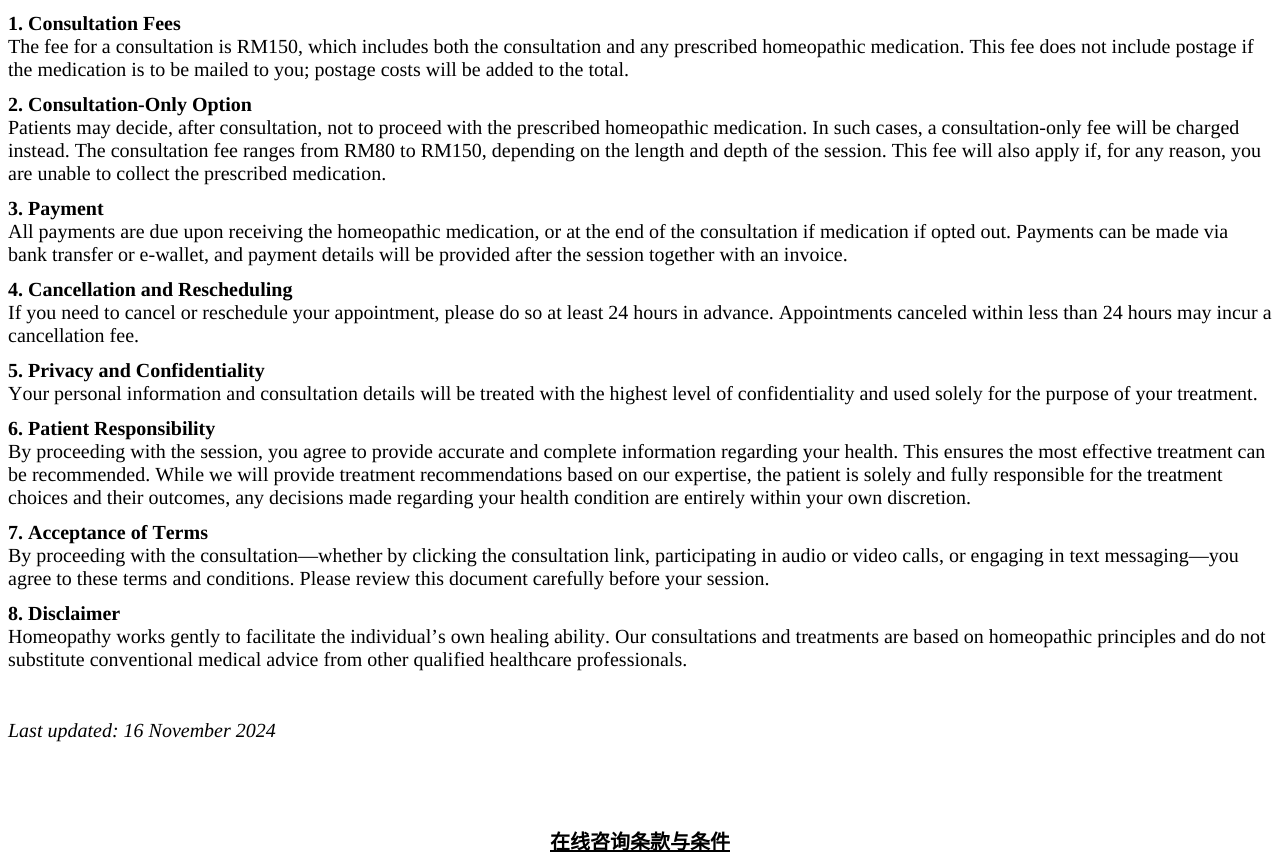
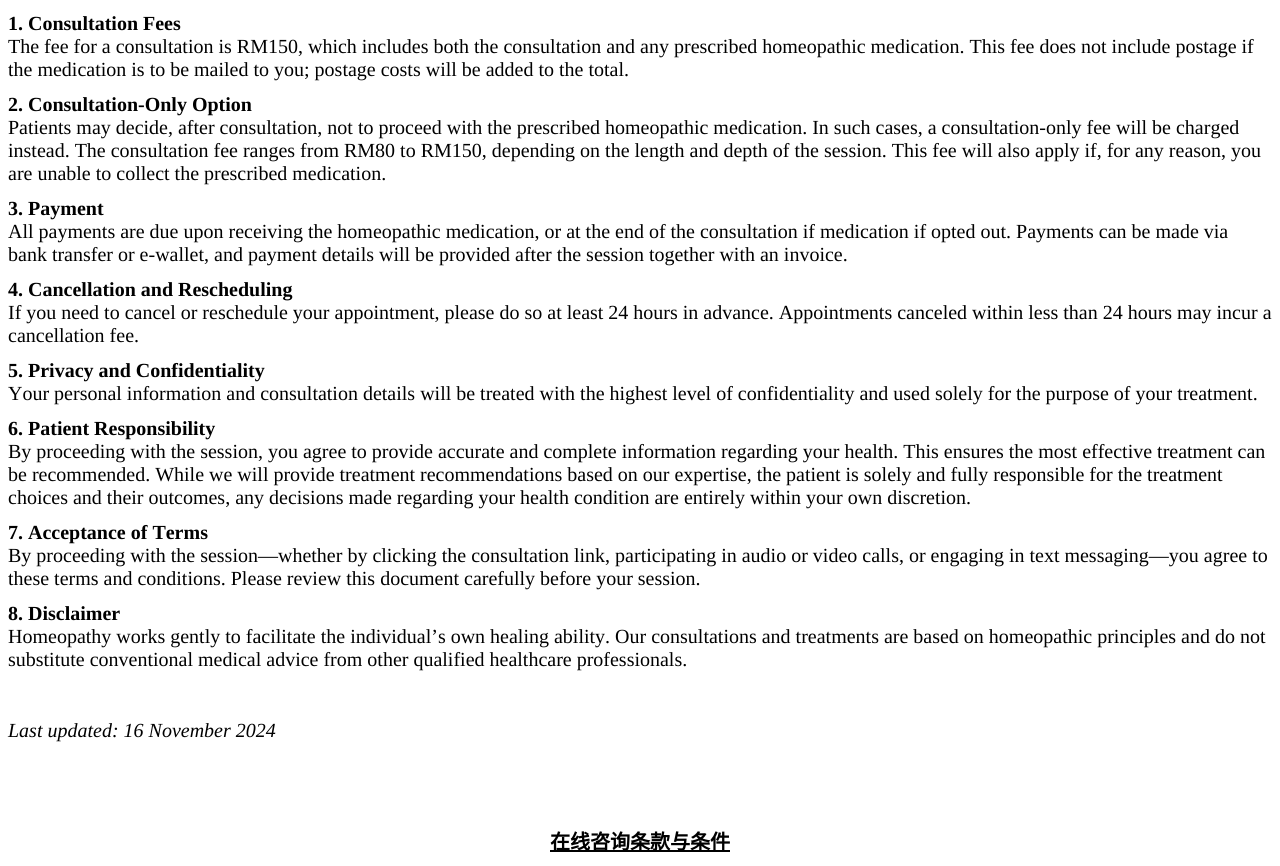
Before and after one commit to hhealthcare/tnc, a plain HTML site: page index.html in a window 1280 px wide. Shown: the part 231-1097 px from the top of the page. Drawn offline with Linux system fonts and the light colour scheme.

Commit message:
Update index.html

```diff
--- a/index.html
+++ b/index.html
@@ -38,7 +38,7 @@ Your personal information and consultation details will be treated with the high
 <p class="p3"><span class="s1"><b>6. Patient Responsibility</b><br>
 By proceeding with the session, you agree to provide accurate and complete information regarding your health. This ensures the most effective treatment can be recommended. While we will provide treatment recommendations based on our expertise, the patient is solely and fully responsible for the treatment choices and their outcomes, any decisions made regarding your health condition are entirely within your own discretion.<span class="Apple-converted-space"> </span></span></p>
 <p class="p3"><span class="s1"><b>7. Acceptance of Terms</b><br>
-By proceeding with the consultation—whether by clicking the consultation link, participating in audio or video calls, or engaging in text messaging—you agree to these terms and conditions. Please review this document carefully before your session.</span></p>
+By proceeding with the session—whether by clicking the consultation link, participating in audio or video calls, or engaging in text messaging—you agree to these terms and conditions. Please review this document carefully before your session.</span></p>
 <p class="p3"><span class="s1"><b>8. Disclaimer</b><br>
 Homeopathy works gently to facilitate the individual’s own healing ability. Our consultations and treatments are based on homeopathic principles and do not substitute conventional medical advice from other qualified healthcare professionals.</span></p>
 <p class="p4"><span class="s1"></span><br></p>
```
